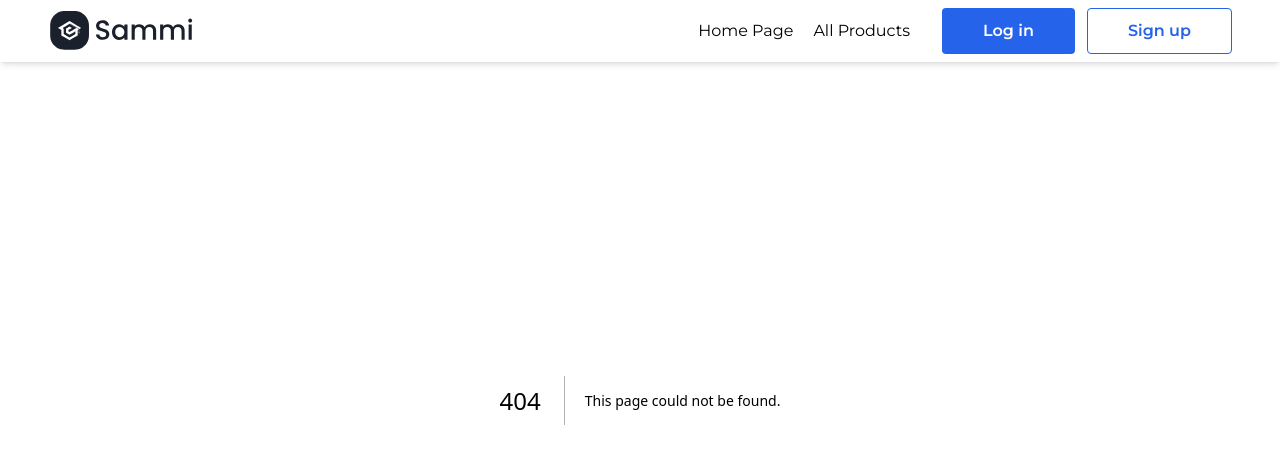
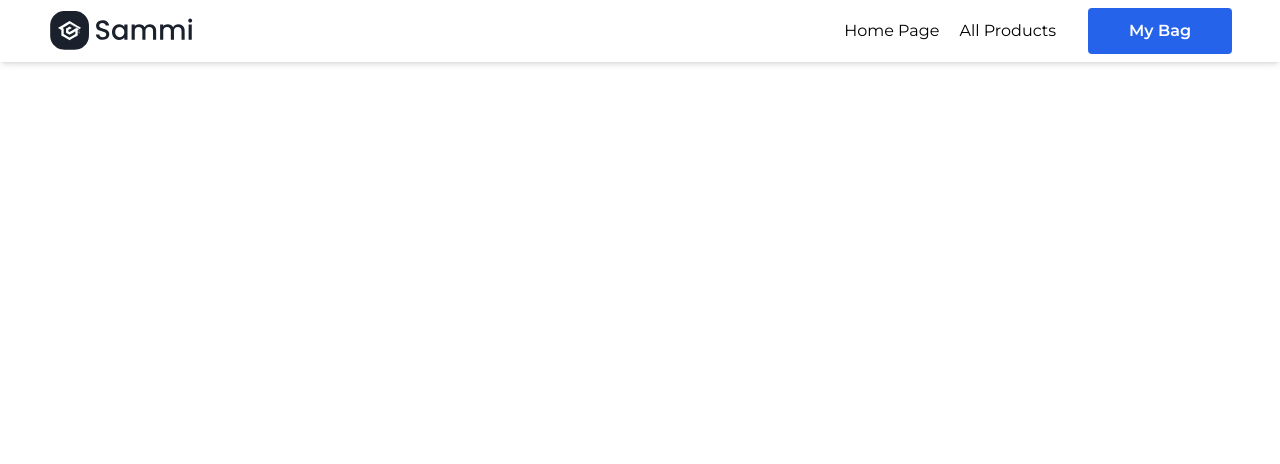
Before and after one commit to erkinovnurjon/clothes-shope, a Next.js app: page /shopping-card in a window 1280 px wide. Before the commit this address had no page. Shown: the top 464 px of the page. Built offline with nearby package versions, Linux system fonts and the light colour scheme.

Commit message:
end ProductDetailPage section

```diff
--- a/package.json
+++ b/package.json
@@ -15,7 +15,8 @@
     "next": "13.5.6",
     "react": "^18",
     "react-dom": "^18",
-    "react-stars": "^2.2.5"
+    "react-stars": "^2.2.5",
+    "react-toastify": "^9.1.3"
   },
   "devDependencies": {
     "@types/node": "^20",
--- a/src/app/(.)product/[id]/page.tsx
+++ b/src/app/(.)product/[id]/page.tsx
@@ -8,6 +8,7 @@ import { Dialog } from '@headlessui/react';
 import { useParams, useRouter } from 'next/navigation';
 import { useEffect, useState } from 'react';
 import ReactStars from 'react-stars'
+import { toast } from 'react-toastify';
 
 const ProductDetailedPage = () => {
 	const [loading, setLoading] = useState(false);
@@ -16,6 +17,29 @@ const ProductDetailedPage = () => {
 
 	const { id } = useParams();
 	const router = useRouter();
+
+	const handleClick = () => {
+		const products : ProductType [] = JSON.parse((localStorage.getItem('carts') as string)) || [];
+		const isExistPRoduct = products.find((c) => c.id === product?.id)
+
+		if(isExistPRoduct){
+			const updatedData = products.map((c) => {
+				if(c.id === product?.id){
+					return{
+						...c ,
+						quantity : c.quantity + 1
+					}
+				}
+				return c;
+			})
+			localStorage.setItem('carts' , JSON.stringify(updatedData))
+		}else{
+			const data = [...products , {...product ,  quantity : 1}];
+			localStorage.setItem('carts' , JSON.stringify(data))
+
+		}
+         toast('product added to your bag')
+	}
 
 	useEffect(() => {
 		async function getData() {
@@ -105,7 +129,7 @@ const ProductDetailedPage = () => {
 									</div>
 
 									<div className='space-y-3 text-sm'>
-										<button className='button w-full bg-blue-600 text-white border-transparent hover:border-blue-600 hover:bg-transparent hover:text-black'>
+										<button onClick={handleClick} className='button w-full bg-blue-600 text-white border-transparent hover:border-blue-600 hover:bg-transparent hover:text-black'>
 											Add to bag
 										</button>
 										<button
--- a/src/app/layout.tsx
+++ b/src/app/layout.tsx
@@ -2,6 +2,8 @@ import type { Metadata } from 'next'
 import {  Montserrat } from 'next/font/google'
 import './globals.css'
 import Navbar from '@/components/navbar'
+  import { ToastContainer, toast } from 'react-toastify';
+  import 'react-toastify/dist/ReactToastify.css';
 
 const montserrat = Montserrat({ subsets: ['latin'] , display:"swap" })
 
@@ -19,6 +21,7 @@ export default function RootLayout({
     <html lang="en">
       <body className={montserrat.className}>
         <Navbar />
+        <ToastContainer />
         {children}
         </body>
     </html>
--- /dev/null
+++ b/src/app/shopping-card/page.tsx
@@ -0,0 +1,9 @@
+import React from 'react'
+
+const ShoppingCard = () => {
+  return (
+    <div>ShoppingCard</div>
+  )
+}
+
+export default ShoppingCard
--- a/src/components/navbar.tsx
+++ b/src/components/navbar.tsx
@@ -19,14 +19,13 @@ const Navbar = () => {
                   <Link href={'/products'} className="mr-5 hover:text-gray-900">All Products</Link>
 
               </nav>
-            <button className='button bg-blue-600 text-white border-transparent
+           <Link href={'/shoppingcard'}>
+             <button className='button bg-blue-600 text-white border-transparent
               hover:border-blue-600 hover:bg-transparent hover:text-blue-600 '>
-                  Log in
+                  My Bag
             </button>
-            <button className='button bg-white text-blue-600 border-blue-600
-              hover:border-transparent hover:bg-blue-600 hover:text-white '>
-                  Sign up
-            </button>
+           </Link>
+
 
       </div>
 
--- a/src/interfaces/index.ts
+++ b/src/interfaces/index.ts
@@ -5,6 +5,7 @@ export interface ProductType  {
       description : string ;
       category:string ;
       image:string;
+      quantity : number ;
       rating: {rate : number , count : number }
 
 }
```
Also changed, not shown: 1 other file (tests, documents, lock files or other folders).
